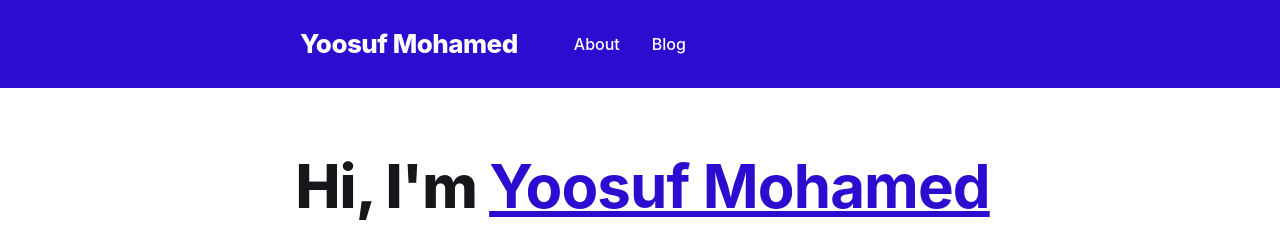
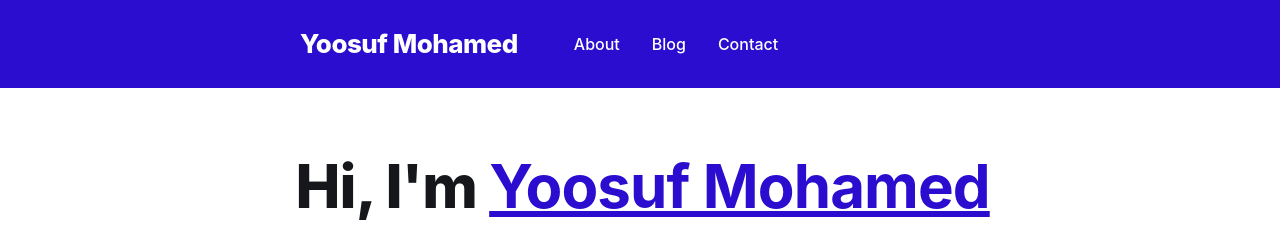
Before and after one commit to yoosuf/yoosuf.github.io, a Jekyll site: the page built from index.html, in a window 1280 px wide. Shown: the top 228 px of the page. Built offline with Jekyll 4.4.1, drawn with Linux system fonts in a browser that asks for light colours.

Commit message:
Update default.html

```diff
--- a/_layouts/default.html
+++ b/_layouts/default.html
@@ -52,7 +52,7 @@
 
           <nav class="jekyll-head-menu">
             <ul class="nav">
-              {% for item in site.pages limit:3 %} {% if item.on_nav %}
+              {% for item in site.pages limit:4 %} {% if item.on_nav %}
 
               <li
                 {%
```
